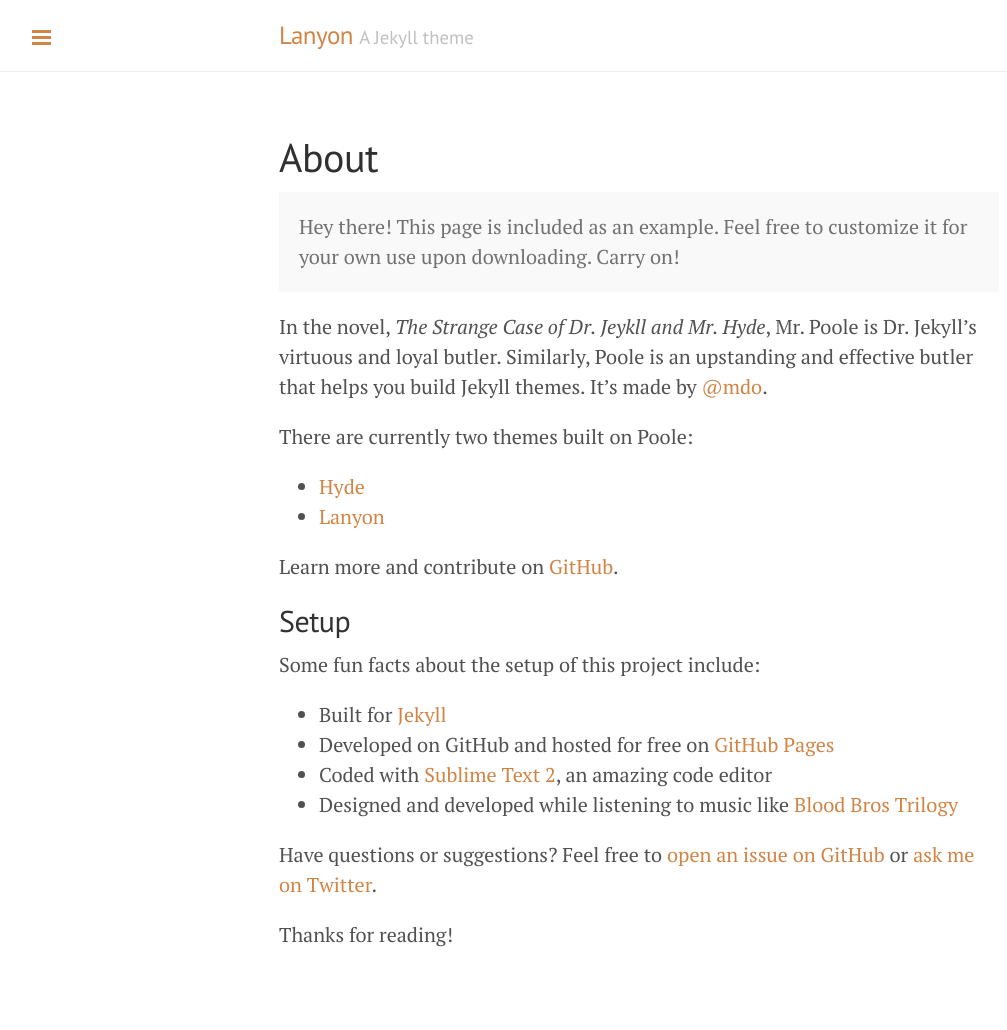
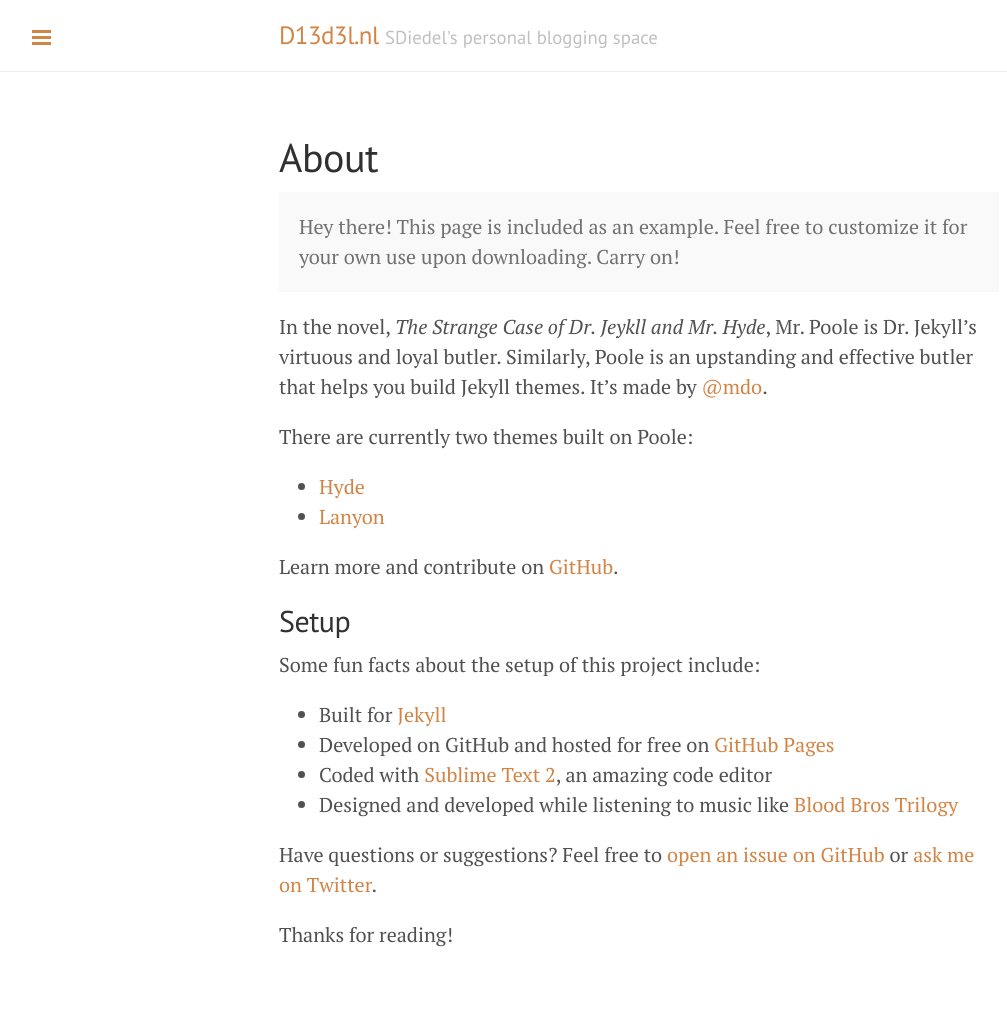
Before and after one commit to SDiedel/sdiedel.github.io, a Jekyll site: the page built from about.md, in a window 1280 px wide. Shown: the whole page, without its empty margins (1-1008 px from the left). Built offline with Jekyll 4.4.1, drawn with Linux system fonts in a browser that asks for light colours; Markdown is read by kramdown in place of the engine named in the settings.

Commit message:
Update _config.yml

```diff
--- a/_config.yml
+++ b/_config.yml
@@ -1,19 +1,19 @@
 # Dependencies
-markdown:         redcarpet
+markdown:         kramdown
 pygments:         true
 
 # Permalinks
 permalink:        pretty
 
 # Setup
-title:            Lanyon
-tagline:          'A Jekyll theme'
+title:            D13d3l.nl
+tagline:          "SDiedel's personal blogging space"
 description:      'A reserved <a href="http://jekyllrb.com" target="_blank">Jekyll</a> theme that places the utmost gravity on content with a hidden drawer. Made by <a href="https://twitter.com/mdo" target="_blank">@mdo</a>.'
 url:              http://lanyon.getpoole.com
 
 author:
-  name:           'Mark Otto'
-  url:            https://twitter.com/mdo
+  name:           'SDiedel'
+  url:            https://twitter.com/sdiedel
 
 paginate:         5
 
```
